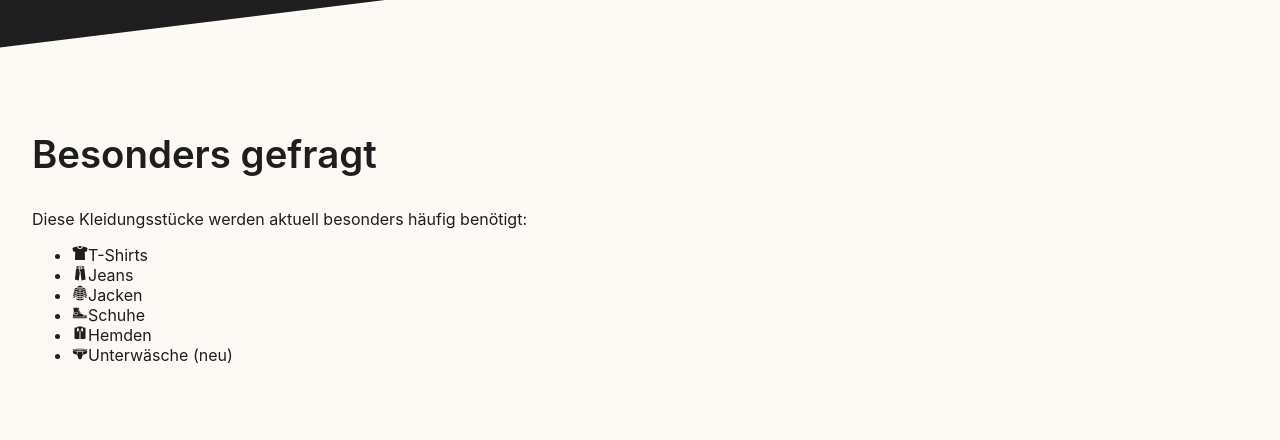
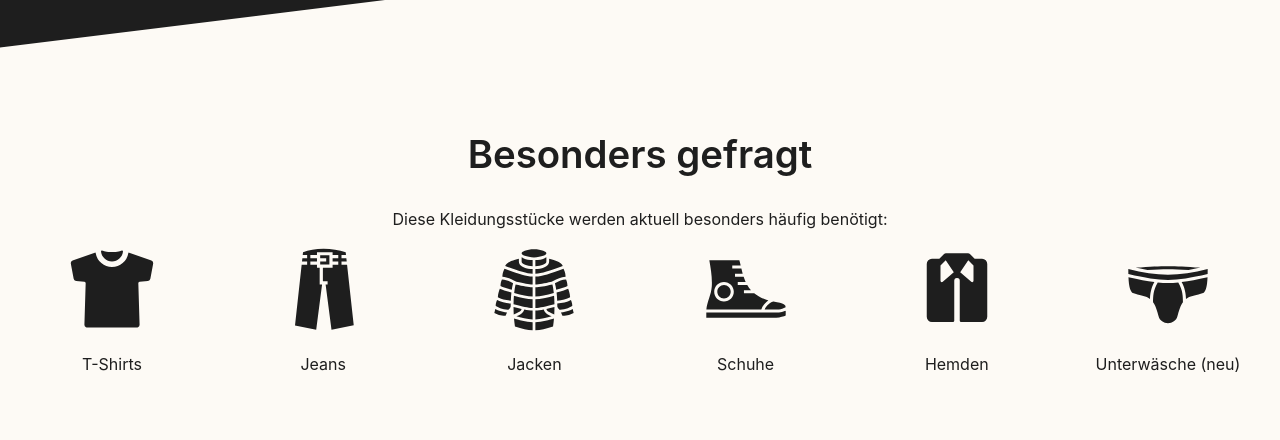
Before and after one commit to Floelly/KleiderspendenRegistrierung, a React (Vite) app: page / in a window 1280 px wide. Shown: the part 2960-3400 px from the top of the page. Built offline with nearby package versions, Linux system fonts and the light colour scheme.

Commit message:
styled-components for section InDemandItems

```diff
--- a/src/components/sections/InDemandItems.jsx
+++ b/src/components/sections/InDemandItems.jsx
@@ -2,39 +2,44 @@ import Section from "../ui/Section";
 import { GiUnderwear, GiMonclerJacket, GiConverseShoe, GiTrousers } from "react-icons/gi";
 import { PiShirtFoldedFill } from "react-icons/pi";
 import { IoShirt } from "react-icons/io5";
+import CenteredText from "../ui/CenteredText";
+import DemandCard from "../ui/DemandCard";
+import CardGrid from "../ui/CardGrid";
 
 export default function InDemandItems() {
   return (
     <Section>
-      <h2>Besonders gefragt</h2>
-      <p>Diese Kleidungsstücke werden aktuell besonders häufig benötigt:</p>
+      <CenteredText>
+        <h2>Besonders gefragt</h2>
+        <p>Diese Kleidungsstücke werden aktuell besonders häufig benötigt:</p>
+      </CenteredText>
 
-      <ul>
-        <li>
+      <CardGrid $minWidth="100px">
+        <DemandCard>
           <IoShirt alt="T-Shirt Icon" />
-          <span>T-Shirts</span>
-        </li>
-        <li>
+          <p>T-Shirts</p>
+        </DemandCard>
+        <DemandCard>
           <GiTrousers alt="Jeans Icon" />
-          <span>Jeans</span>
-        </li>
-        <li>
+          <p>Jeans</p>
+        </DemandCard>
+        <DemandCard>
           <GiMonclerJacket alt="Jacke Icon" />
-          <span>Jacken</span>
-        </li>
-        <li>
+          <p>Jacken</p>
+        </DemandCard>
+        <DemandCard>
           <GiConverseShoe alt="Schuhe Icon" />
-          <span>Schuhe</span>
-        </li>
-        <li>
+          <p>Schuhe</p>
+        </DemandCard>
+        <DemandCard>
           <PiShirtFoldedFill alt="Hemden Icon" />
-          <span>Hemden</span>
-        </li>
-        <li>
+          <p>Hemden</p>
+        </DemandCard>
+        <DemandCard>
           <GiUnderwear alt="Unterwäsche Icon" />
-          <span>Unterwäsche (neu)</span>
-        </li>
-      </ul>
+          <p>Unterwäsche (neu)</p>
+        </DemandCard>
+      </CardGrid>
     </Section>
   );
 }
--- a/src/components/ui/CardGrid.jsx
+++ b/src/components/ui/CardGrid.jsx
@@ -2,7 +2,7 @@ import styled from "styled-components";
 
 const CardGrid = styled.div`
     display: grid;
-    grid-template-columns: repeat(auto-fit, minmax(250px, 1fr));
+    grid-template-columns: repeat(auto-fit, minmax(${({$minWidth}) => $minWidth || "250px"}, 1fr));
     gap: ${({ theme }) => theme.spacing.l};
 `
 export default CardGrid;
--- /dev/null
+++ b/src/components/ui/DemandCard.jsx
@@ -0,0 +1,18 @@
+import styled from "styled-components";
+
+const DemandCard = styled.div`
+  text-align: center;
+  display: flex;
+  flex-direction: column;
+
+  & svg {
+    font-size: ${({ theme }) => theme.sizes.logoSize};
+    margin-bottom: 0.2em;
+    margin-inline: auto;
+  }
+
+  & > p {
+    margin-top: 0.2em;
+  }
+`;
+export default DemandCard;
```
